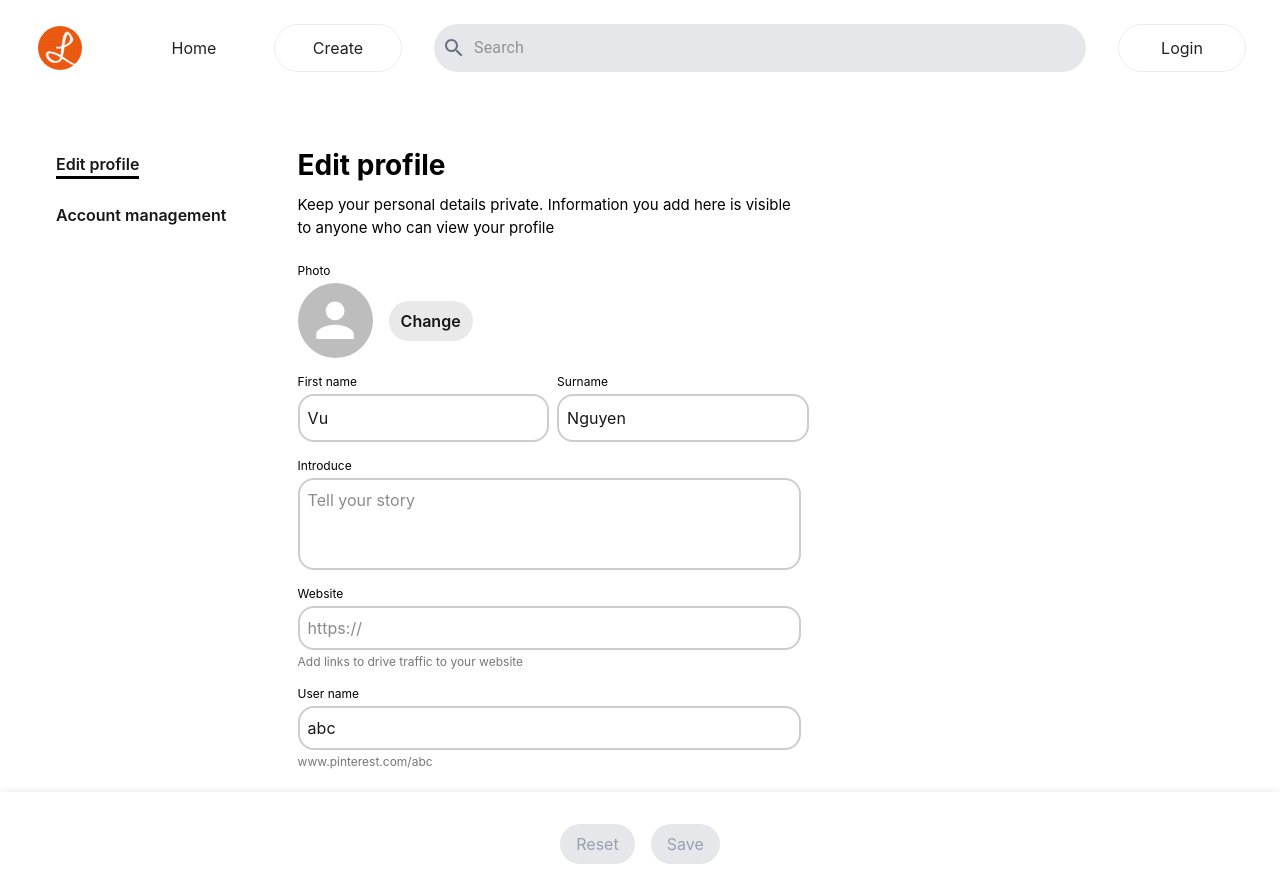
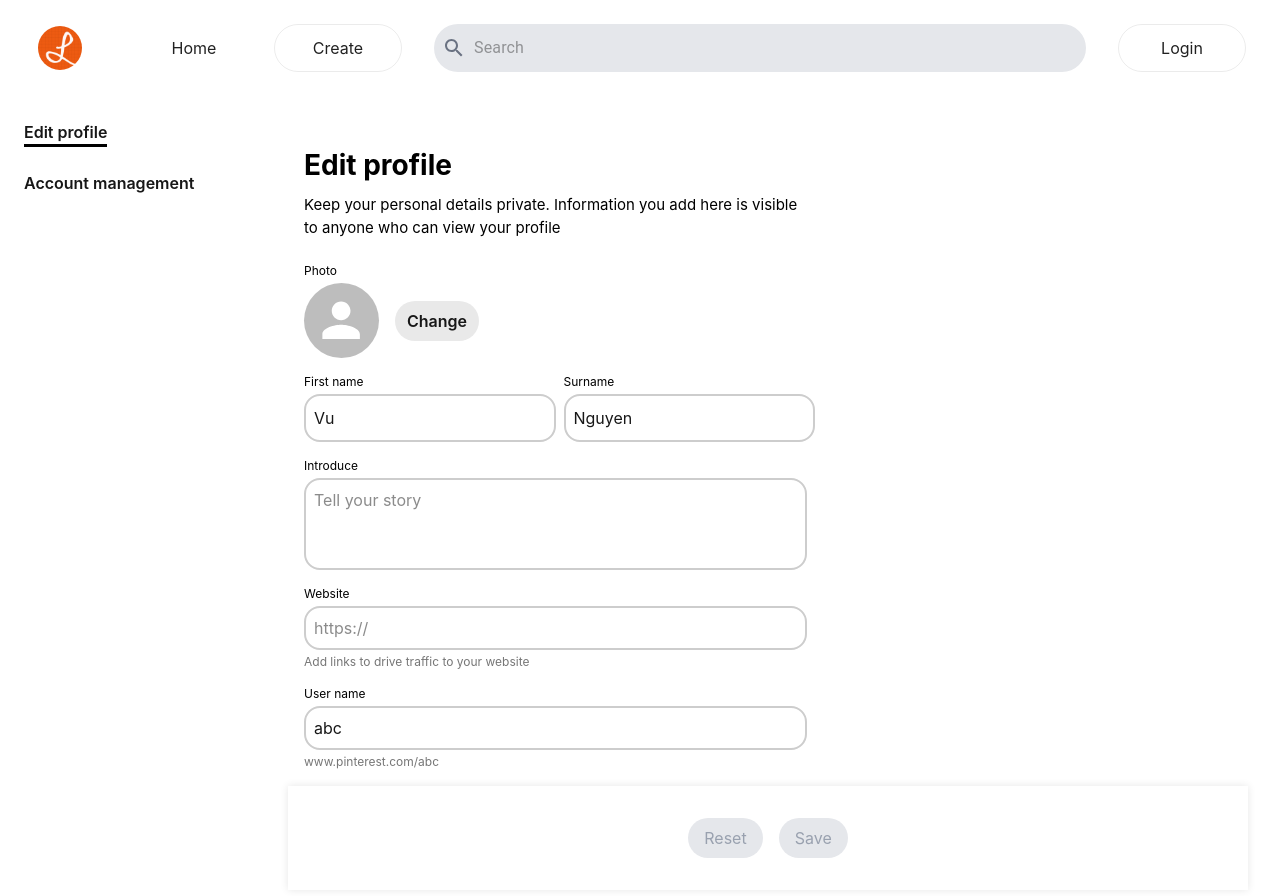
Before and after one commit to luxmountain/promptlux, a Next.js app: page /settings in a window 1280 px wide. Built offline with nearby package versions, Linux system fonts and the light colour scheme; no server answers.

Commit message:
fix menu item

```diff
--- a/src/app/components/edit-profile/menu.jsx
+++ b/src/app/components/edit-profile/menu.jsx
@@ -1,20 +1,23 @@
 "use client";
-import React from "react";
+import React, { useEffect } from "react";
 import { useRouter } from "next/navigation";
 
 const menuItems = [
   { id: "profile", label: "Edit profile", url: "/settings/" },
   { id: "account", label: "Account management", url: "/settings/account-settings" },
-  // { id: "privacy", label: "Privacy settings", url: "/settings/privacy" },
-  // { id: "notifications", label: "Notification settings", url: "/settings/notifications" },
 ];
 
 function Menu({ active, setActive }) {
   const router = useRouter();
 
+  // Cập nhật sessionStorage khi menu thay đổi
+  useEffect(() => {
+    sessionStorage.setItem("activeMenu", active);
+  }, [active]);
+
   const handleNavigation = (id, url) => {
     setActive(id);
-    router.push(url); // Chuyển sang trang tương ứng
+    router.push(url); // Chuyển trang
   };
 
   return (
--- /dev/null
+++ b/src/app/components/wrapper/SettingMenu.jsx
@@ -0,0 +1,31 @@
+"use client";
+import React, { useEffect, useState } from "react";
+import Menu from "../edit-profile/menu";
+
+function SettingMenu({ children }) {
+  const [active, setActive] = useState(null); // Initialize as null
+
+  // Set the active menu item based on sessionStorage when the component mounts
+  useEffect(() => {
+    const savedTab = sessionStorage.getItem("activeMenu");
+    if (savedTab) {
+      setActive(savedTab); // Use the saved tab from sessionStorage
+    } else {
+      setActive("profile"); // Default to "profile" if no saved tab
+    }
+  }, []);
+
+  // Prevent rendering until `active` is set
+  if (active === null) {
+    return null; // Or a loading spinner if needed
+  }
+
+  return (
+    <div className="flex h-screen">
+      <Menu active={active} setActive={setActive} /> {/* Pass the active state */}
+      <div className="flex-grow p-8">{children}</div>
+    </div>
+  );
+}
+
+export default SettingMenu;
--- a/src/app/settings/account-settings/page.jsx
+++ b/src/app/settings/account-settings/page.jsx
@@ -1,9 +1,14 @@
-import React from 'react'
+"use client";
+import React from "react";
+import SettingMenu from "../../components/wrapper/SettingMenu";
 
 function AccountSettings() {
   return (
-    <div>AccountSettings</div>
-  )
+    <SettingMenu>
+      <h2 className="text-xl font-semibold">Account Settings</h2>
+      <p className="text-gray-600">Chọn một mục từ menu để chỉnh sửa.</p>
+    </SettingMenu>
+  );
 }
 
-export default AccountSettings
+export default AccountSettings;
--- a/src/app/settings/page.jsx
+++ b/src/app/settings/page.jsx
@@ -1,8 +1,8 @@
 "use client";
-import { React, useState, useRef } from "react";
-import Menu from "../components/edit-profile/menu";
+import React, { useState, useRef } from "react";
 import EditActions from "../components/edit-profile/edit-actions";
 import EditConfirm from "../components/edit-profile/edit-confirm";
+import SettingMenu from "../components/wrapper/SettingMenu";
 
 function EditProfile() {
   const [avatar, setAvatar] = useState("https://mui.com/static/images/avatar/1.jpg");
@@ -24,99 +24,7 @@ function EditProfile() {
 
   const fileInputRef = useRef(null);
 
-  const handleSelectPhoto = () => {
-    fileInputRef.current.click();
-  };
-
-
-  const checkErrors = () => {
-    setHasError(
-      !!errorFirstName || !!errorSurName || !!errorIntroduce || !!errorWebsite || !!errorUserName
-    );
-  };
-
-  const handleFirstNameChange = (e) => {
-    const value = e.target.value;
-    setFirstName(value);
-    setIsModified(true);
-    if (value.length > 30) {
-      setErrorFirstName("Please enter up to 30 characters.");
-    } else if (value.trim() === "") {
-      setErrorFirstName("Your profile needs to have a name.");
-    } else {
-      setErrorFirstName("");
-    }
-    checkErrors();
-  };
-
-  const handleSurNameChange = (e) => {
-    const value = e.target.value;
-    setSurName(value);
-    setIsModified(true);
-    if (value.length > 30) {
-      setErrorSurname("Please enter up to 30 characters.");
-    } else {
-      setErrorSurname("");
-    }
-    checkErrors();
-  };
-
-  const handleIntroduceChange = (e) => {
-    const value = e.target.value;
-    setIntroduce(value);
-    setIsModified(true);
-    if (value.length > 500) {
-      setErrorIntroduce("Please enter up to 500 characters.");
-    } else {
-      setErrorIntroduce("");
-    }
-    checkErrors();
-  };
-
-  const handleWebsiteChange = (e) => {
-    const value = e.target.value;
-    setWebsite(value);
-    setIsModified(true);
-    const urlRegex = /^https:\/\/[a-zA-Z0-9.-]+\.[a-zA-Z]{2,}.*$/; // Kiểm tra URL hợp lệ
-
-    if (!urlRegex.test(value)) {
-      setErrorWebsite("Not a valid URL");
-    } else {
-      setErrorWebsite("");
-    }
-    checkErrors();
-  };
-
-  const handleUserNameChange = (e) => {
-    const value = e.target.value;
-    setUserName(value);
-    setIsModified(true);
-    if (value.trim() === "") {
-      setErrorUserName("Your profile needs a username. Choose it carefully so that others can find you easily.");
-    } else {
-      setErrorUserName("");
-    }
-    checkErrors();
-  };
-
-  const handleAvatarChange = () => {
-    setIsOpenAvatarChange(true);
-  };
-
-  const confirmAvatarChange = (file) => {
-    if (file) {
-      const reader = new FileReader();
-      reader.onload = (e) => {
-        setAvatar(e.target.result); // Cập nhật avatar bằng URL base64
-        setIsOpenAvatarChange(false); // Đóng modal sau khi chọn ảnh
-      };
-      reader.readAsDataURL(file);
-    }
-  };
-
-  const handleReset = () => {
-    setIsOpenConfirm(true);
-  };
+  const handleReset = () => setIsOpenConfirm(true);
 
   const confirmReset = () => {
     setFirstName("Vu");
@@ -136,18 +44,10 @@ function EditProfile() {
     setIsOpenConfirm(false);
   };
 
-  const [active, setActive] = useState("profile"); // Lưu trạng thái nút đang chọn
-
   return (
-    <div className="flex flex-col h-screen overflow-hidden">
-      {/* Div trên - màu đỏ, có hai div con nằm ngang */}
-      <div className="flex flex-grow overflow-y-auto pl-8 pt-8">
-        {/* Menu bên trái */}
-        <Menu active={active} setActive={setActive} />
-
+    <SettingMenu>
       {/* Chức năng bên phải */}
       <EditActions
-          isOpenAvatarChange={isOpenAvatarChange}
         fileInputRef={fileInputRef}
         firstName={firstName}
         surName={surName}
@@ -159,19 +59,9 @@ function EditProfile() {
         errorIntroduce={errorIntroduce}
         errorWebsite={errorWebsite}
         errorUserName={errorUserName}
-          confirmAvatarChange={confirmAvatarChange}
-          handleAvatarChange={handleAvatarChange}
-          handleSelectPhoto={handleSelectPhoto}
-          handleFirstNameChange={handleFirstNameChange}
-          handleSurNameChange={handleSurNameChange}
-          handleIntroduceChange={handleIntroduceChange}
-          handleWebsiteChange={handleWebsiteChange}
-          handleUserNameChange={handleUserNameChange}
-          setIsOpenAvatarChange={setIsOpenAvatarChange}
       />
-      </div>
 
-      {/* Div dưới */}
+      {/* Xác nhận khi reset */}
       <EditConfirm
         isModified={isModified}
         isOpenConfirm={isOpenConfirm}
@@ -180,7 +70,7 @@ function EditProfile() {
         confirmReset={confirmReset}
         setIsOpenConfirm={setIsOpenConfirm}
       />
-    </div>
+    </SettingMenu>
   );
 }
 
```
Lines whose indentation alone changed are shown as unchanged.
